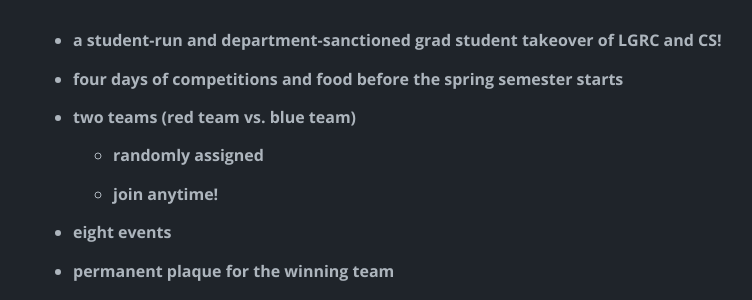
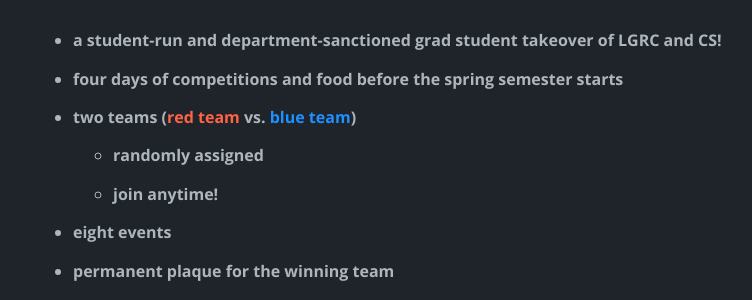
Before and after one commit to olympcics/olympcics.github.io, a Jekyll site: the page built from index.md, in a window 1280 px wide and 900 px high, scrolled down 658 px. Shown: the part 154-454 px from the top of the window, without its empty margins (247-999 px from the left). Built offline with Jekyll 4.4.1, drawn with Linux system fonts in a browser that asks for light colours.

Commit message:
Update home.yml

```diff
--- a/_data/home.yml
+++ b/_data/home.yml
@@ -86,7 +86,7 @@ misc_entries:
   - title: four days of competitions and food before the spring semester starts
     url: false
 
-  - title: two teams (red team vs. blue team)
+  - title: two teams (<span style="color:Tomato;">red team</span> vs. <span style="color:DodgerBlue;">blue team</span>)
     url: false
     entries:
       - title: randomly assigned
```
